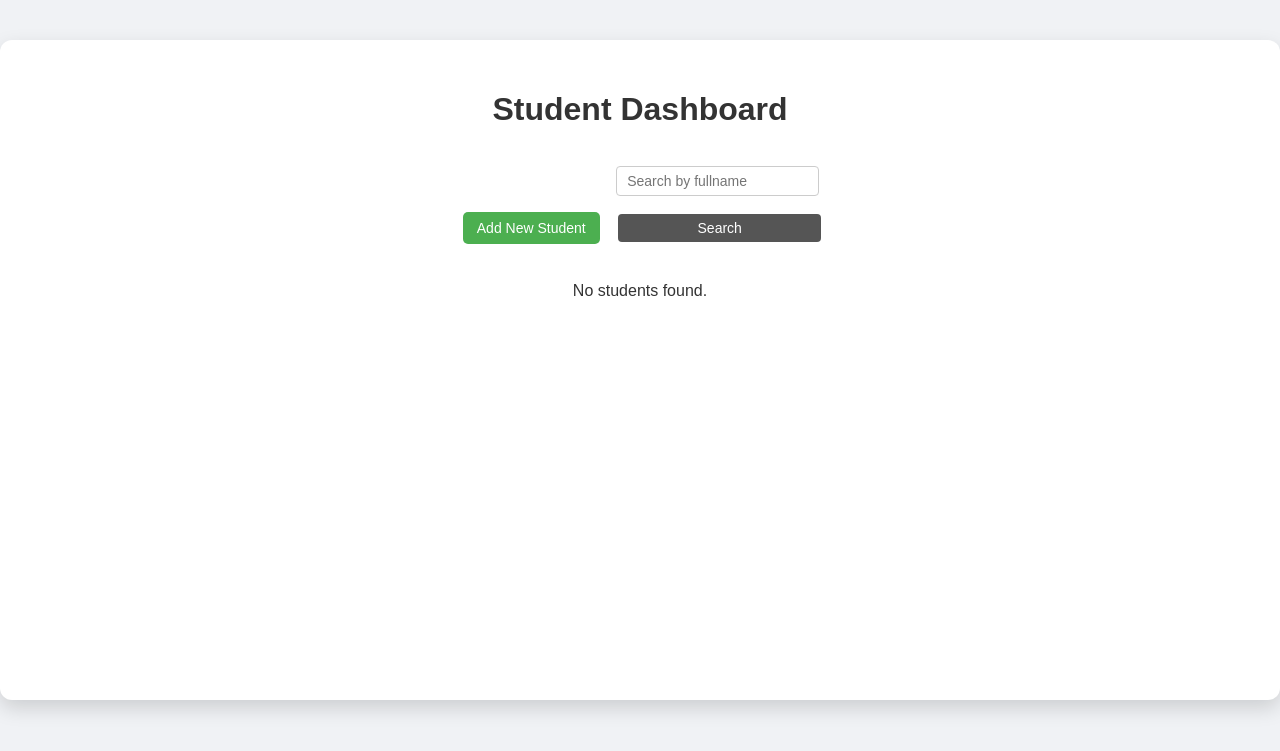
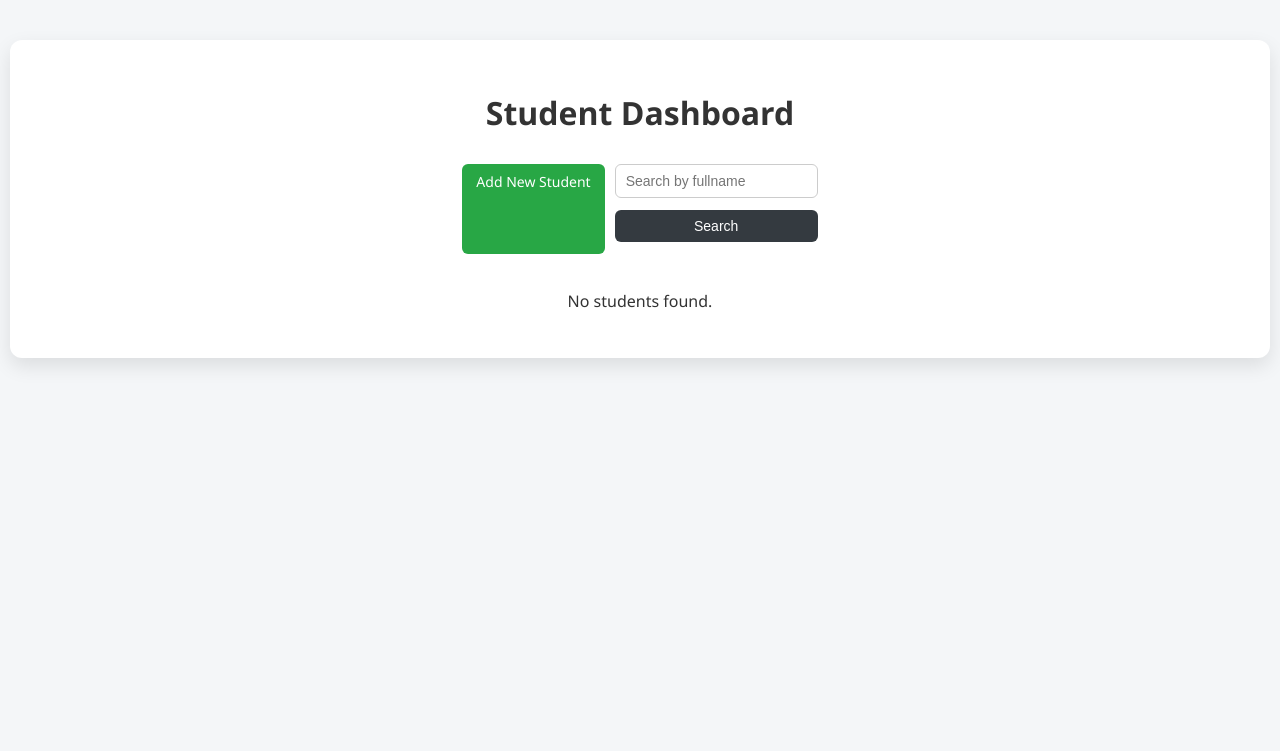
Before and after one commit to gallimbaellamea-lgtm/gallimbaella_flaskapi, a Flask app: page / in a window 1280 px wide. Shown: the top 751 px of the page. Run offline with Flask 3, Linux system fonts and the light colour scheme.

Commit message:
Update style.css
Signed-off-by: Ellamea <gallimbaellamea@isufst.edu.ph>

```diff
--- a/static/style.css
+++ b/static/style.css
@@ -1,93 +1,81 @@
 /* ---------------- Global Styles ---------------- */
 body {
-    font-family: Arial, sans-serif;
-    background-color: #f0f2f5;
+    font-family: 'Segoe UI', Tahoma, Geneva, Verdana, sans-serif;
+    background-color: #f4f6f8;
     margin: 0;
     padding: 0;
     color: #333;
 }
 
-/* ---------------- Container ---------------- */
 .container {
     max-width: 1200px;
     margin: 40px auto;
-    padding: 30px 40px;
+    padding: 30px;
     background-color: #fff;
     border-radius: 12px;
-    box-shadow: 0 8px 20px rgba(0,0,0,0.15);
-    min-height: 600px;
+    box-shadow: 0 8px 20px rgba(0,0,0,0.1);
 }
 
 /* ---------------- Headings ---------------- */
 h1 {
     text-align: center;
     margin-bottom: 30px;
-    color: #333;
 }
 
 /* ---------------- Actions ---------------- */
 .actions {
-    text-align: center;
+    display: flex;
+    flex-wrap: wrap;
+    justify-content: center;
+    gap: 10px;
     margin-bottom: 20px;
 }
 
-.actions form {
-    display: inline-block;
-    margin-left: 10px;
-}
-
 .actions input[type="text"] {
-    padding: 6px 10px;
-    border-radius: 4px;
+    padding: 8px 10px;
     border: 1px solid #ccc;
+    border-radius: 6px;
     font-size: 14px;
 }
 
-.actions button {
-    padding: 6px 12px;
+.actions button, .btn {
+    padding: 8px 14px;
+    border-radius: 6px;
     font-size: 14px;
     cursor: pointer;
+    border: none;
+    text-decoration: none;
+    color: white;
+    transition: 0.3s;
 }
 
-/* ---------------- Form Inputs ---------------- */
+/* ---------------- Button Colors ---------------- */
+.add-btn { background-color: #28a745; }
+.add-btn:hover { background-color: #218838; }
+
+.edit-btn { background-color: #007bff; }
+.edit-btn:hover { background-color: #0056b3; }
+
+.delete-btn { background-color: #dc3545; }
+.delete-btn:hover { background-color: #c82333; }
+
+.back-btn { background-color: #6c757d; }
+.back-btn:hover { background-color: #5a6268; }
+
+.search-btn { background-color: #343a40; }
+.search-btn:hover { background-color: #23272b; }
+
+/* ---------------- Forms ---------------- */
 form input, form select, form button {
     display: block;
     width: 100%;
+    margin-bottom: 12px;
     padding: 10px;
-    margin: 8px 0 16px 0;
-    border-radius: 5px;
+    border-radius: 6px;
     border: 1px solid #ccc;
+    font-size: 14px;
     box-sizing: border-box;
-    font-size: 14px;
 }
-
-/* ---------------- Buttons ---------------- */
-.btn {
-    text-decoration: none;
-    padding: 8px 14px;
-    border-radius: 5px;
-    font-size: 14px;
-    margin: 2px;
-    transition: 0.3s;
-    cursor: pointer;
-    display: inline-block;
-    text-align: center;
-}
-
-.add-btn { background-color: #4CAF50; color: white; }
-.add-btn:hover { background-color: #45a049; }
-
-.edit-btn { background-color: #2196F3; color: white; }
-.edit-btn:hover { background-color: #0b7dda; }
-
-.delete-btn { background-color: #f44336; color: white; }
-.delete-btn:hover { background-color: #da190b; }
-
-.back-btn { background-color: #888; color: white; }
-.back-btn:hover { background-color: #555; }
-
-.search-btn { background-color: #555; color: white; border: none; border-radius: 4px; }
-.search-btn:hover { background-color: #333; }
 
 /* ---------------- Cards Container ---------------- */
 .cards-container {
@@ -97,23 +85,23 @@ form input, form select, form button {
     justify-content: center;
 }
 
-/* Individual Student Card */
+/* ---------------- Student Card ---------------- */
 .student-card {
     background-color: #fff;
     border-radius: 10px;
-    box-shadow: 0 6px 18px rgba(0,0,0,0.12);
+    box-shadow: 0 4px 15px rgba(0,0,0,0.1);
     padding: 20px;
     width: 350px;
-    box-sizing: border-box;
     transition: 0.3s;
 }
 
 .student-card:hover {
-    box-shadow: 0 10px 25px rgba(0,0,0,0.2);
+    box-shadow: 0 8px 25px rgba(0,0,0,0.15);
 }
 
 .student-card h2 {
-    margin: 0 0 10px 0;
+    margin: 0 0 10px;
+    font-size: 20px;
 }
 
 .student-card p {
@@ -121,18 +109,20 @@ form input, form select, form button {
     font-size: 14px;
 }
 
-/* Card Buttons */
+/* ---------------- Card Buttons ---------------- */
 .card-buttons {
     text-align: center;
     margin-top: 10px;
 }
 
-.card-buttons .btn { display: inline-block; margin: 4px; }
+.card-buttons .btn {
+    margin: 4px;
+}
 
 /* ---------------- Responsive ---------------- */
 @media (max-width: 768px) {
     .container { padding: 20px; margin: 20px; }
     .student-card { width: 90%; }
-    .actions input[type="text"] { width: 70%; margin-bottom: 10px; }
-    .actions button { width: 25%; }
+    .actions { flex-direction: column; gap: 8px; }
+    .actions input[type="text"], .actions button { width: 100%; }
 }
```
